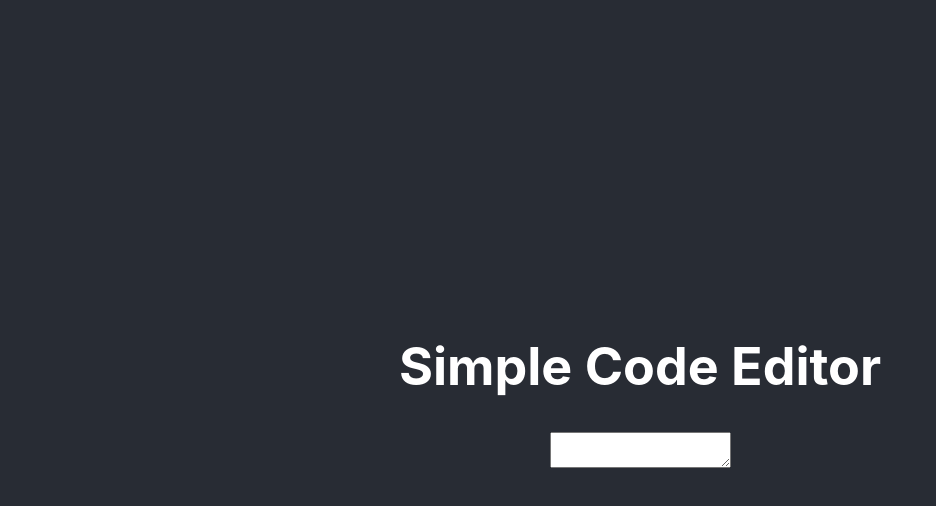
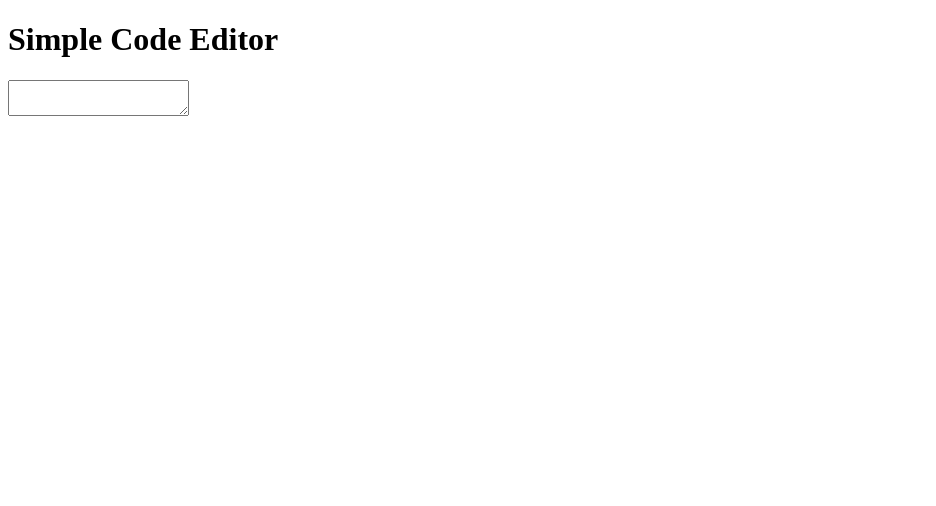
Before and after one commit to souravq/Code_Editor_App, a React (Create React App) app: page / in a window 1280 px wide. Shown: the top 506 px of the page, without its empty margins (0-936 px from the left). Built offline with nearby package versions, Linux system fonts and the light colour scheme.

Commit message:
default react app style reset done

```diff
--- a/src/App.css
+++ b/src/App.css
@@ -1,4 +1,4 @@
-.App {
+/* .App {
   text-align: center;
 }
 
@@ -35,4 +35,4 @@
   to {
     transform: rotate(360deg);
   }
-}
+} */
--- a/src/index.css
+++ b/src/index.css
@@ -1,4 +1,4 @@
-body {
+/* body {
   margin: 0;
   font-family: -apple-system, BlinkMacSystemFont, 'Segoe UI', 'Roboto', 'Oxygen',
     'Ubuntu', 'Cantarell', 'Fira Sans', 'Droid Sans', 'Helvetica Neue',
@@ -10,4 +10,4 @@ body {
 code {
   font-family: source-code-pro, Menlo, Monaco, Consolas, 'Courier New',
     monospace;
-}
+} */
```
